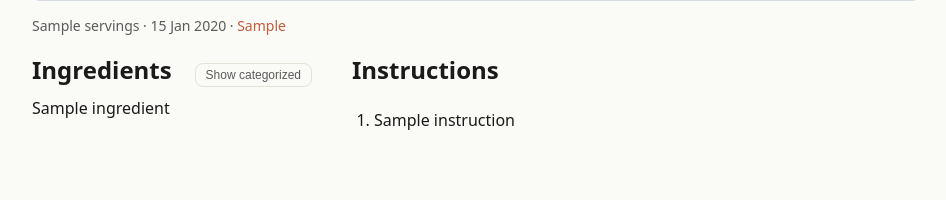
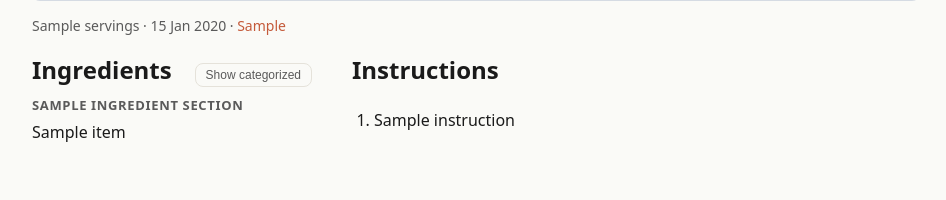
Before and after one commit to BBQonAThursday/cooking-joelgamble, a Node server app: template views/recipe.njk in a window 1280 px wide. Shown: the part 642-842 px from the top of the page, without its empty margins (164-1110 px from the left). Before the commit the page ends 772 px from the top, so only its background shows below. Run offline with Node 20, Linux system fonts and the light colour scheme; the template is opened without the code that fills it: most values are stand-ins (such as "Sample title", 1, 10 or a date in 2020); grey boxes marked "Sample" are stand-in pictures.

Commit message:
feat(quick-260609-nph-01): section-aware Original view template, CSS, route tests
- Extend recipe-ingredient-original.njk: sections branch renders h3.ingredient-section
  headers per group with plain item spans; else branch keeps existing flat ul fallback
- Add .ingredient-section CSS rule mirroring .ingredient-category style
- Append 3 route tests: sections render, flat fallback, empty-state 'No ingredients found.'

Co-Authored-By: Claude Sonnet 4.6 <noreply@anthropic.com>

```diff
--- a/public/styles.css
+++ b/public/styles.css
@@ -366,6 +366,16 @@ a:hover { text-decoration: underline; }
 }
 .ingredient-category:first-child { margin-top: 0; }
 
+/* Original view source sub-headers (WPRM ingredient sections) */
+.ingredient-section {
+  font-size: 13px;
+  text-transform: uppercase;
+  color: var(--muted);
+  margin: 12px 0 4px;
+  letter-spacing: 0.05em;
+}
+.ingredient-section:first-child { margin-top: 0; }
+
 /* Grocery category groups */
 .grocery-group { padding: 8px 0; border-bottom: 1px solid var(--border); }
 .grocery-group:last-of-type { border-bottom: none; }
--- a/views/partials/recipe-ingredient-original.njk
+++ b/views/partials/recipe-ingredient-original.njk
@@ -1,3 +1,15 @@
+{% if recipe.ingredientSections and recipe.ingredientSections.length > 0 %}
+  {% for section in recipe.ingredientSections %}
+    {% if section.heading %}<h3 class="ingredient-section">{{ section.heading }}</h3>{% endif %}
+    <ul class="recipe-ingredients-original">
+      {% for ing in section.items %}
+        <li class="recipe-ingredient-line">
+          <span class="recipe-ingredient-text">{{ ing }}</span>
+        </li>
+      {% endfor %}
+    </ul>
+  {% endfor %}
+{% else %}
   <ul class="recipe-ingredients-original">
     {% for ing in recipe.ingredients %}
       <li class="recipe-ingredient-line">
@@ -7,3 +19,4 @@
       <p class="empty">No ingredients found.</p>
     {% endfor %}
   </ul>
+{% endif %}
```
Also changed, not shown: test/recipes.test.js (+62 -0 lines). Lines whose indentation alone changed are shown as unchanged.
